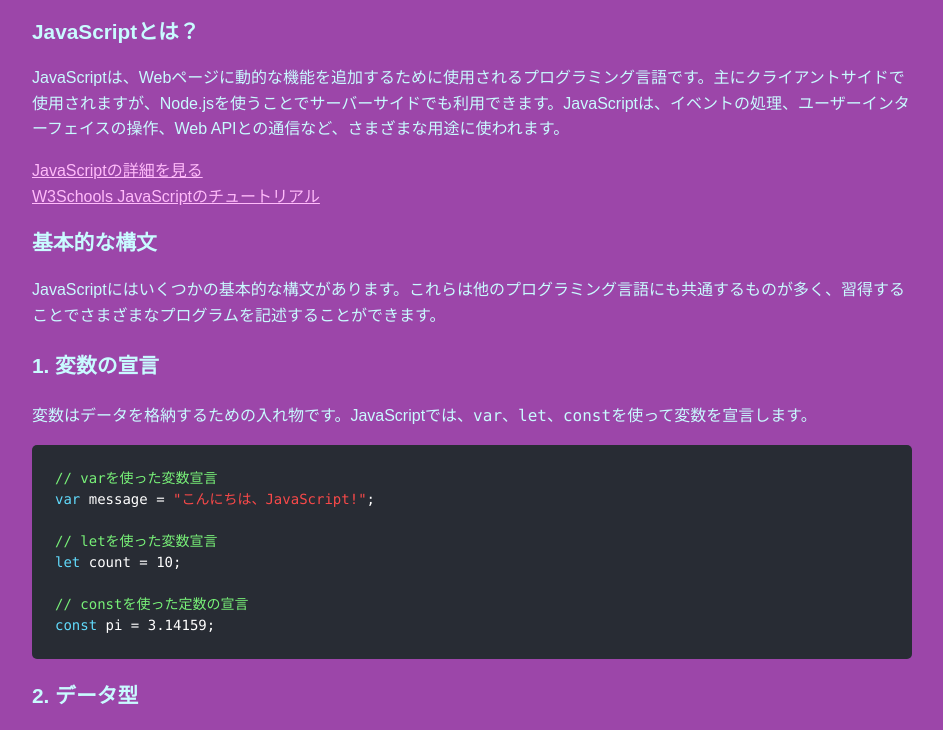
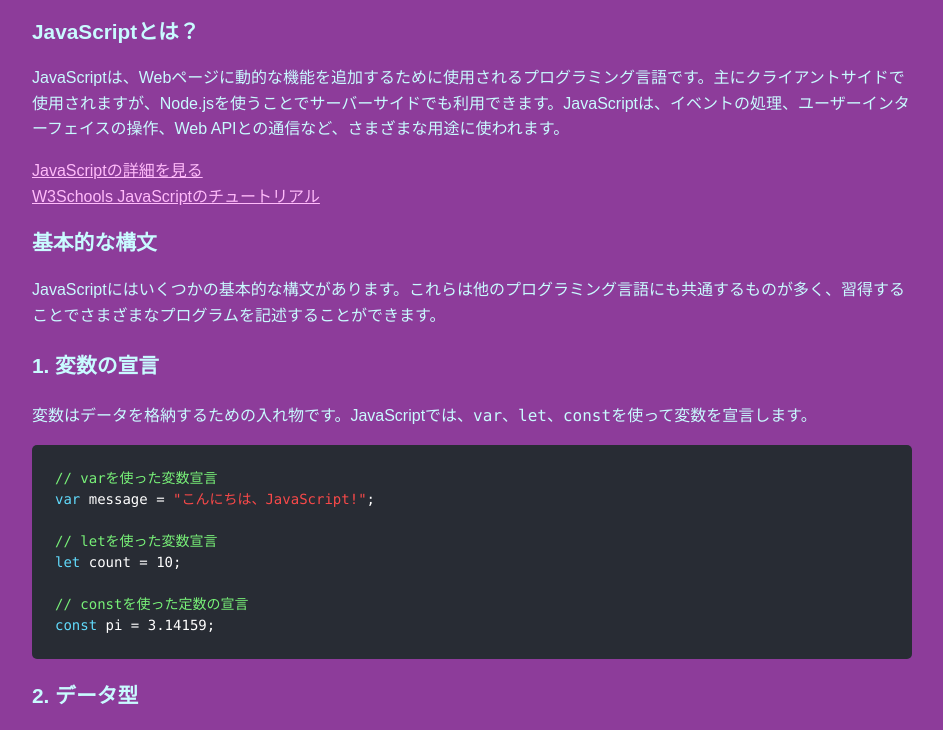
Before and after one commit to Tsubasa213/java-001, a plain HTML site: page index.html in a window 1280 px wide. Shown: the part 81-811 px from the top of the page, without its empty margins (168-1111 px from the left). Drawn offline with nearby package versions, Linux system fonts and the light colour scheme.

Commit message:
update main.css

```diff
--- a/main.css
+++ b/main.css
@@ -1,7 +1,7 @@
 body {
     font-family: Arial, sans-serif;
     line-height: 1.6;
-    background-color: #9c46a9;
+    background-color: #8d3c9a;
     color: #c9fbff;
 }
 
```
